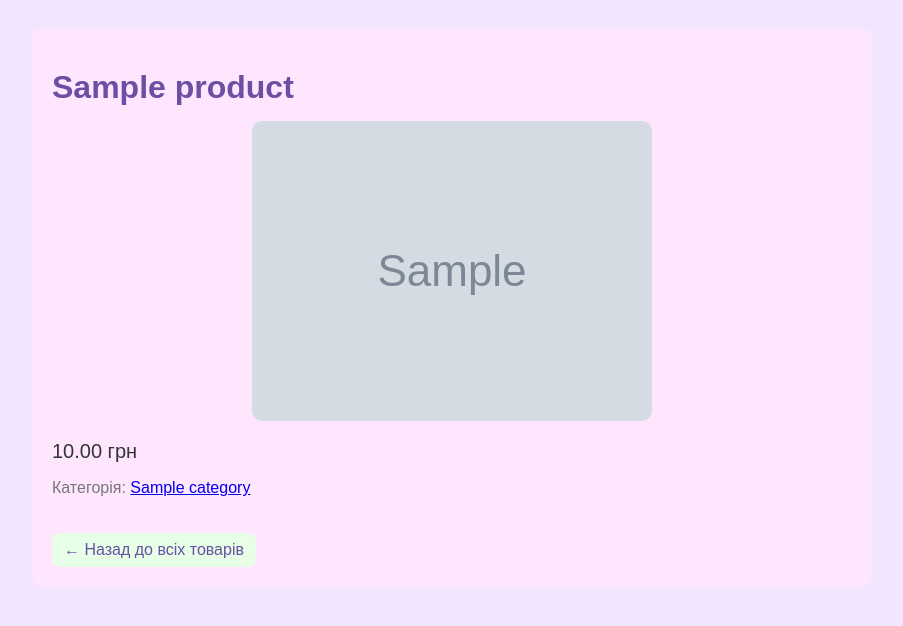
After one commit to kssshevchenko/shevchenko_k, a Django app: a page that uses templates/products/product_detail.html in a window 1280 px wide. The commit adds this page. Shown: the top 626 px of the page, without its empty margins (188-1091 px from the left). Run offline with Django 5.2, Linux system fonts and the light colour scheme; tables that the repository leaves empty hold one stand-in row (values such as "Sample post"); grey boxes marked "Sample" are stand-in pictures.

Commit message:
Add app Products

```diff
--- a/catalog/urls.py
+++ b/catalog/urls.py
@@ -1,12 +1,10 @@
 from django.urls import path
-from products.views import product_list, products_by_category
 
 from . import views
 
 urlpatterns = [
     path('', views.catalog_list, name="categories"),
-    path('categories/<slug:slug>/', views.categories_details, name='categories_details'),
-    path('products/', product_list, name="all_products"),
-    path('products_by_category/<slug:slug>/', products_by_category, name="products_by_category"),
+    path('<slug:slug>/', views.categories_details, name='categories_details'),
+    path('category_products/<slug:slug>/', views.category_products, name="category_products"),
 
 ]
--- a/products/urls.py
+++ b/products/urls.py
@@ -3,6 +3,7 @@ from . import views
 
 
 urlpatterns = [
-    path("", views.product_list, name="products"),
+    path("", views.products, name="products"),
+    path('<slug:slug>/', views.product_list, name="product_list"),
 
 ]
--- a/products/views.py
+++ b/products/views.py
@@ -1,20 +1,10 @@
 from django.shortcuts import render, get_object_or_404
 from .models import Product
-from catalog.models import Categories
 
-def product_list(request):
+def products(request):
     products = Product.objects.all()
     return render(request, "products/products.html", {"products": products})
 
-def get_subcategories(category):
-    all_categories = [category]
-    for child in category.children.all():
-        all_categories.extend(get_subcategories(child))
-    return all_categories
-
-
-def products_by_category(request, slug):
-    categories = get_object_or_404(Categories, slug=slug)
-    subcategories = get_subcategories(categories)
-    products = Product.objects.filter(category__in=subcategories)
-    return render(request, "products/products.html", {"products": products})
+def product_list(request, slug):
+    product = get_object_or_404(Product, slug=slug)
+    return render(request, "products/product_detail.html", {"product": product})
--- a/templates/catalog/categories_list.html
+++ b/templates/catalog/categories_list.html
@@ -48,7 +48,7 @@
 {% endif %}
 
 {% if category.product_set.exists or subcategories %}
-    <a href="{% url 'products_by_category' category.slug %}" class="btn btn-secondary">
+    <a href="{% url 'category_products' category.slug %}" class="btn btn-secondary">
       Подивитися всі товари з {{ category.name }}
     </a>
 {% elif not category.product_set.exists %}
--- /dev/null
+++ b/templates/products/product_detail.html
@@ -0,0 +1,102 @@
+<!DOCTYPE html>
+<html lang="uk">
+<head>
+    <meta charset="UTF-8">
+    <title>{{ product.name }}</title>
+
+    <style>
+        body {
+            font-family: Arial, sans-serif;
+            background-color: #f2e6ff;
+            padding: 20px;
+        }
+
+        .container {
+            max-width: 800px;
+            margin: 0 auto;
+            background: #ffe6ff;
+            padding: 20px;
+            border-radius: 12px;
+        }
+
+        h1 {
+            color: #6a4fa3;
+            margin-bottom: 15px;
+        }
+
+        .product-image {
+            text-align: center;
+            margin-bottom: 15px;
+        }
+
+        .product-image img {
+            max-width: 100%;
+            max-height: 300px;
+            border-radius: 10px;
+        }
+
+        .price {
+            font-size: 20px;
+            color: #333;
+            margin-bottom: 10px;
+        }
+
+        .description {
+            color: #555;
+            margin-bottom: 15px;
+        }
+
+        .back {
+            display: inline-block;
+            margin-top: 20px;
+            padding: 8px 12px;
+            background: #e6ffe6;
+            border-radius: 8px;
+            text-decoration: none;
+            color: #6a4fa3;
+        }
+
+        .back:hover {
+            background: #ffe6ff;
+        }
+    </style>
+</head>
+<body>
+
+<div class="container">
+
+    <h1>{{ product.name }}</h1>
+
+    <div class="product-image">
+        {% if product.image %}
+            <img src="{{ product.image.url }}" alt="{{ product.name }}">
+        {% else %}
+            <p>Немає зображення 🫠</p>
+        {% endif %}
+    </div>
+
+    <div class="price">
+        {{ product.price }} грн
+    </div>
+
+    {% if product.description %}
+        <div class="description">
+            {{ product.description }}
+        </div>
+    {% endif %}
+
+    {% if product.category %}
+        <p style="color:#777;">
+            Категорія:
+            <a href="{% url 'categories_details' product.category.slug %}">
+                {{ product.category.name }}
+            </a>
+        </p>
+    {% endif %}
+
+    <a href="{% url 'products' %}" class="back">← Назад до всіх товарів</a>
+
+</div>
+
+</body>
+</html>
--- a/trapatonni_brooch/urls.py
+++ b/trapatonni_brooch/urls.py
@@ -18,13 +18,13 @@ from django.contrib import admin
 from django.urls import include, path
 from django.conf import settings
 from django.conf.urls.static import static
-from tomlkit import document
+from catalog.views import home
 
 urlpatterns = [
-    path("", include("catalog.urls")),
+    path("", home, name="home"),
     path("categories/", include("catalog.urls")),
     path('admin/', admin.site.urls),
-    path("products/", include("products.urls"))
+    path("products/", include("products.urls")),
 ]
 
 if settings.DEBUG:
```
Also changed, not shown: catalog/views.py (+16 -0 lines), templates/catalog/home.html (added, +43 -0 lines), templates/catalog/products.html (+7 -5 lines), templates/products/products.html (+7 -5 lines), media/products/photo_2026-04-06_12-52-01.jpg (added).
